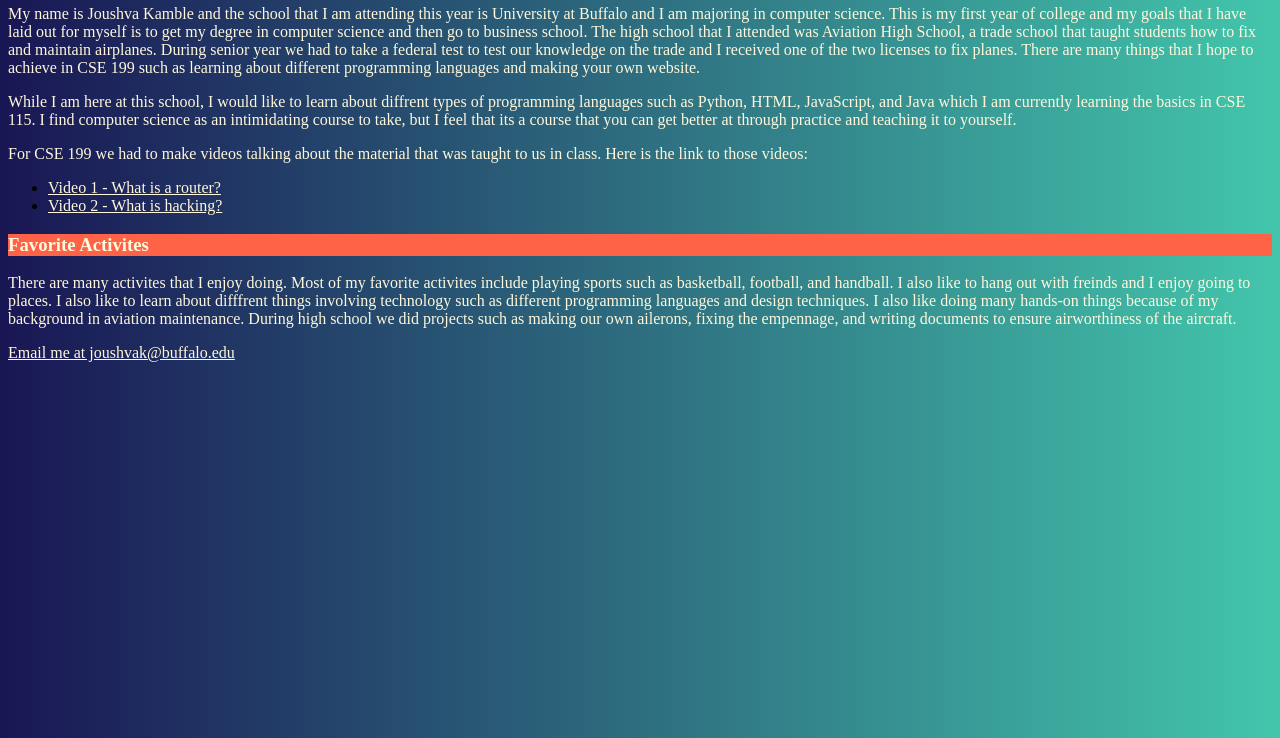
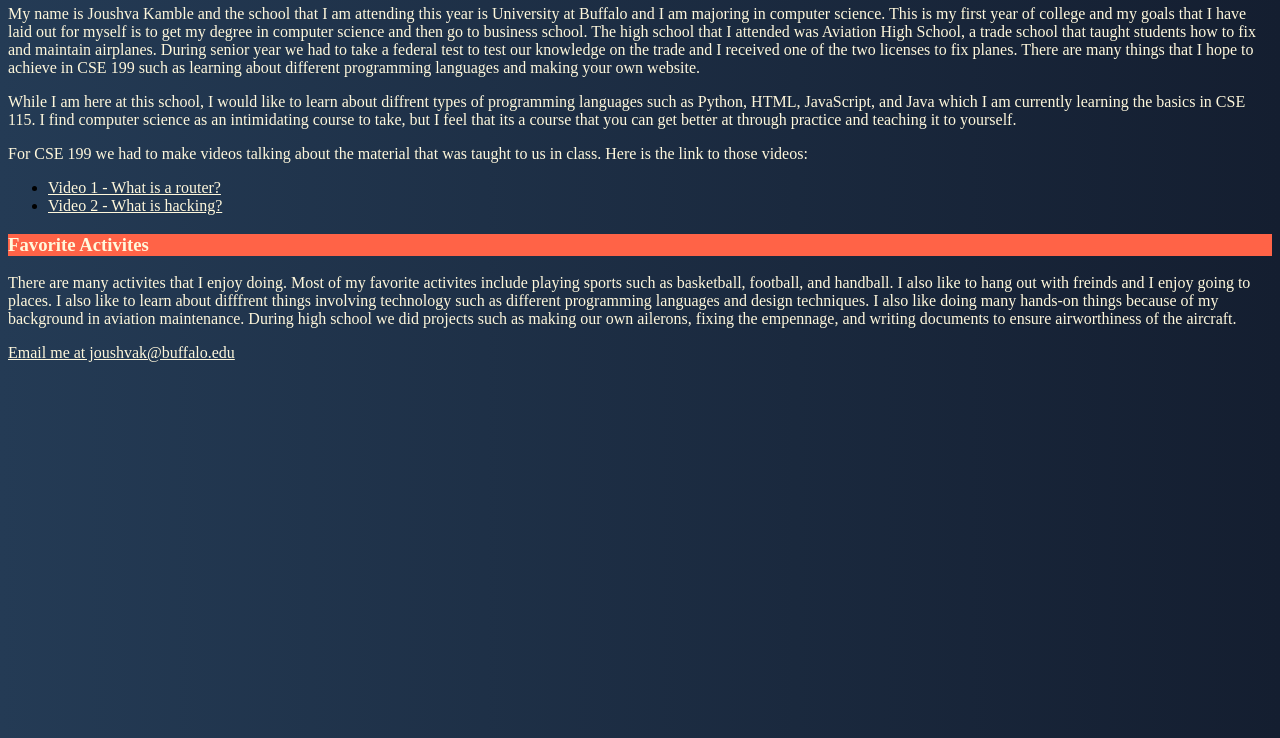
Before and after one commit to joushvak17/joushvak17.github.io, a plain HTML site: page index.html in a window 1280 px wide. Shown: the part 62-800 px from the top of the page. Drawn offline with Linux system fonts and the light colour scheme.

Commit message:
Update index.html

```diff
--- a/index.html
+++ b/index.html
@@ -11,9 +11,9 @@
 
   <style>
    body{
-    background: #43C6AC; /* fallback for old browsers */
-    background: -webkit-linear-gradient(to left, #43C6AC , #191654); /* Chrome 10-25, Safari 5.1-6 */
-    background: linear-gradient(to left, #43C6AC , #191654); /* W3C, IE 10+/ Edge, Firefox 16+, Chrome 26+, Opera 12+, Safari 7+ */
+   background: #141E30; /* fallback for old browsers */
+   background: -webkit-linear-gradient(to left, #141E30 , #243B55); /* Chrome 10-25, Safari 5.1-6 */
+   background: linear-gradient(to left, #141E30 , #243B55); /* W3C, IE 10+/ Edge, Firefox 16+, Chrome 26+, Opera 12+, Safari 7+ */
        }
   </style>
 
```
